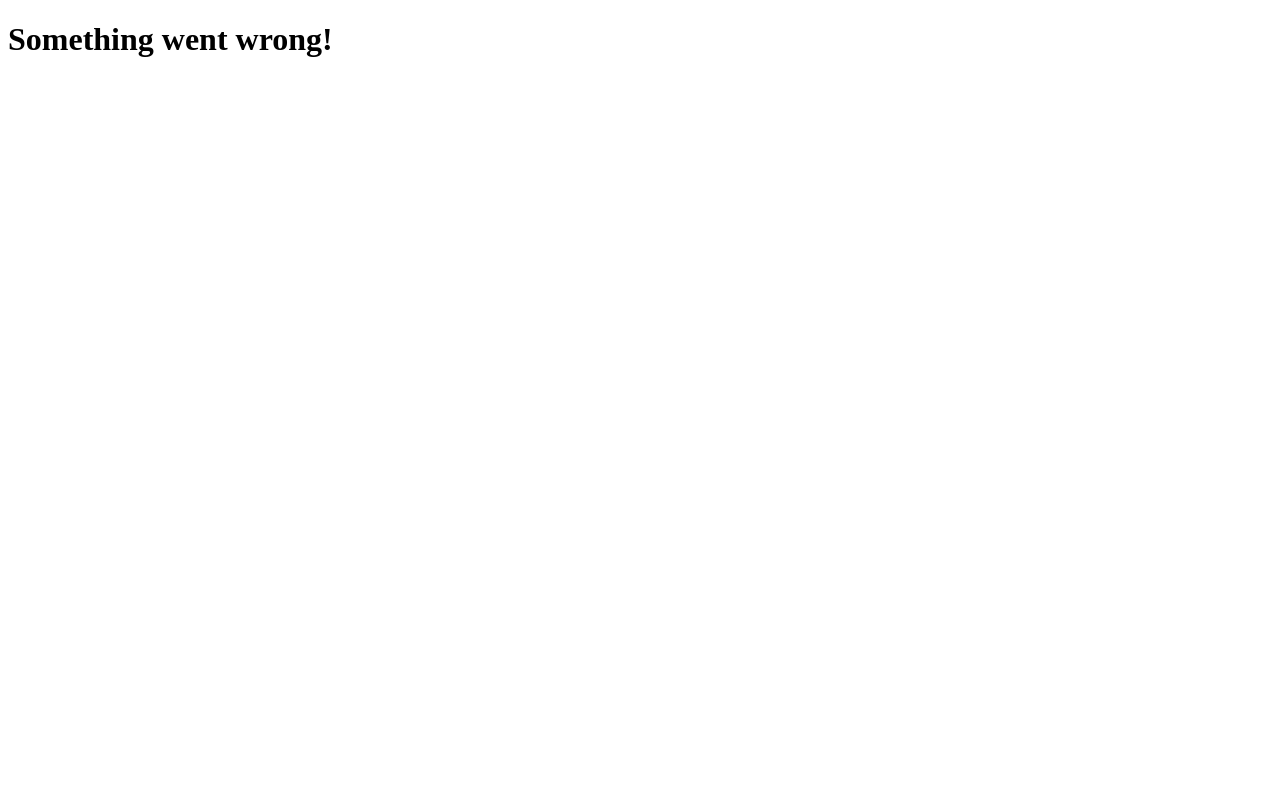
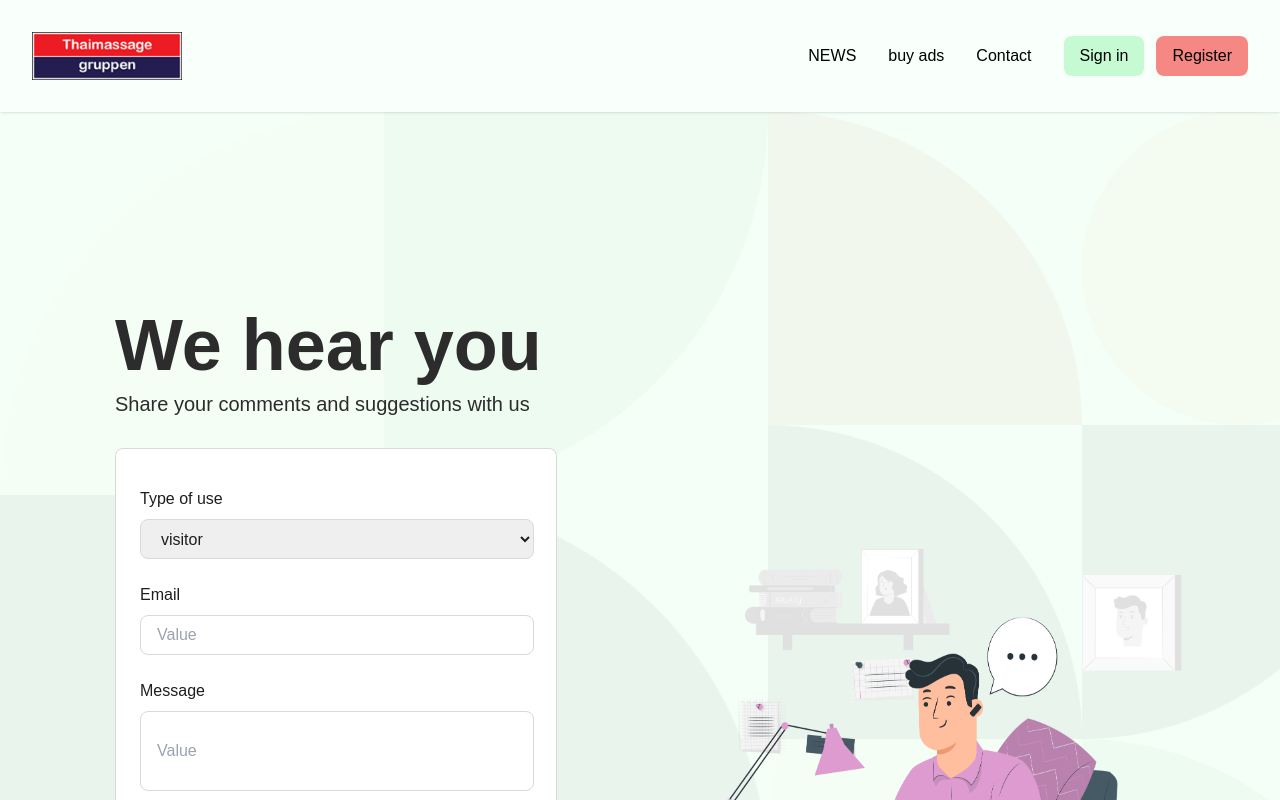
Before and after one commit to aliakbarzn/hooman, a Next.js app: page /en/contact in a window 1280 px wide. Before the commit this address had no page. Shown: the top 800 px of the page. Built offline with nearby package versions, Linux system fonts and the light colour scheme.

Commit message:
fix ; fix and add route

```diff
--- /dev/null
+++ b/src/app/[locale]/auth/page.tsx
@@ -0,0 +1,8 @@
+import AuthIndex from '@/sections/auth'
+import React from 'react'
+
+export default function Auth() {
+  return (
+    <AuthIndex />
+  )
+}
--- /dev/null
+++ b/src/app/[locale]/contact/page.tsx
@@ -0,0 +1,8 @@
+import ContactIndex from '@/sections/contact-page'
+import React from 'react'
+
+export default function Contact() {
+  return (
+   <ContactIndex/>
+  )
+}
--- a/src/sections/register/index.tsx
+++ b/src/sections/auth/index.tsx
@@ -7,7 +7,7 @@ import { TickIcon } from '@/assets/icons'
 import SignIn from './signin'
 import Register from './register'
 
-const Auth = () => {
+const AuthIndex = () => {
 	const [isRegister, setIsRegister] = useState(true);
 
 	return (
@@ -66,4 +66,4 @@ const Auth = () => {
 	)
 }
 
-export default Auth
+export default AuthIndex
```
Also changed, not shown: src/app/[locale]/register/page.tsx (deleted, +0 -7 lines), src/app/[locale]/signin/page.tsx (deleted, +0 -7 lines), src/sections/auth/register.tsx (renamed from src/sections/register/register.tsx), src/sections/auth/signin.tsx (renamed from src/sections/register/signin.tsx).
